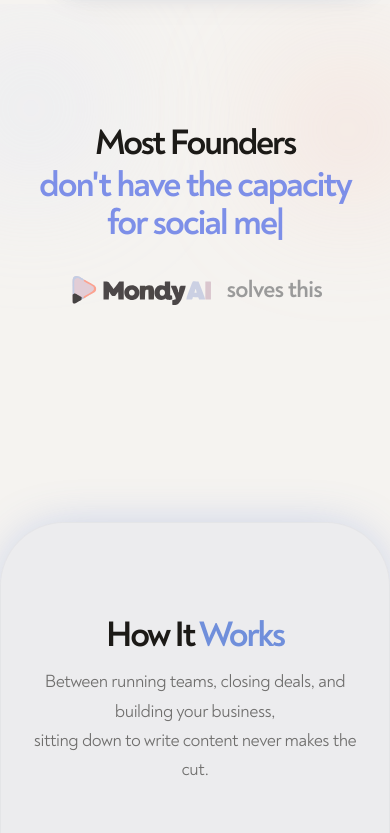
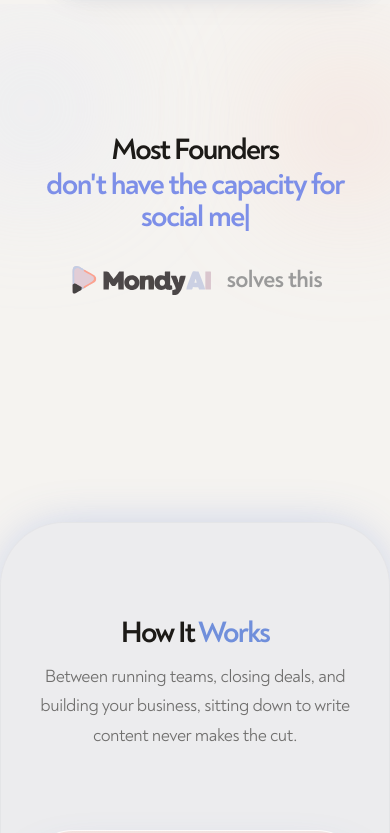
Before and after one commit to TezzeractTeams/Mondy, a Next.js app: page / in a window 390 px wide. Shown: the part 840-1673 px from the top of the page. Built offline with nearby package versions, Linux system fonts and the light colour scheme.

Commit message:
Refactor FAQ and HowItWorks components: Updated layout styles for improved visual consistency and responsiveness. Adjusted heading sizes and spacing to enhance overall user experience across devices.

```diff
--- a/src/components/FAQ.tsx
+++ b/src/components/FAQ.tsx
@@ -37,15 +37,15 @@ export default function FAQ() {
   return (
     <section
       id="faq"
-      className="relative sm:w-[80%] max-w-full shrink-0 mx-auto bg-mondy-surface py-20 px-6 md:px-12 overflow-hidden font-noah"
+      className="relative sm:w-[80%] max-w-full shrink-0 mx-auto bg-mondy-surface pb-20 px-6 md:px-12 overflow-hidden font-noah"
     >
-      <div className={cn(mondyLayout.contentMax, "grid grid-cols-1 md:grid-cols-[1fr_1.5fr] gap-12 items-center")}>
+      <div className={cn(mondyLayout.contentMax, "grid grid-cols-1 md:grid-cols-[1fr_1.5fr] gap-12 items-start")}>
 
         {/* Left Column: Sticky Header & Support Card */}
         <div className="md:sticky  space-y-8">
           <div className="space-y-4">
             <h2 className={mondyType.sectionHeading}>
-              Frequently <br /> Asked <br /> <span className="text-mondy-coral">Questions</span>
+              Frequently  Asked <span className="text-mondy-coral">Questions</span>
             </h2>
           </div>
 
--- a/src/components/HowItWorks.tsx
+++ b/src/components/HowItWorks.tsx
@@ -26,12 +26,12 @@ export default function HowItWorks() {
       <div className="w-80% bg-mondy-accent-deep/5 border border-black/[0.03] rounded-mondy-section py-24 px-6 md:px-16 relative overflow-hidden shadow-mondy-section">
 
         {/* Header */}
-        <div className="text-center mb-20 space-y-4 max-w-3xl mx-auto relative z-10">
+        <div className="text-center mb-20 space-y-4 max-w-xl mx-auto relative z-10">
           <h2 className={mondyType.sectionHeading}>
             How It <span className="text-mondy-accent">Works</span>
           </h2>
           <p className={mondyType.sectionLead}>
-            Between running teams, closing deals, and building your business,<br /> sitting down to
+            Between running teams, closing deals, and building your business, sitting down to
             write content never makes the cut.
           </p>
         </div>
--- a/src/styles/mondy.ts
+++ b/src/styles/mondy.ts
@@ -46,8 +46,11 @@ export const mondyBtn = {
 } as const;
 
 export const mondyType = {
+  sectionHero: cn(
+    "font-noah text-mondy-ink  text-4xl sm:text-5xl md:text-6xl lg:text-7xl font-extrabold tracking-[-0.06em] leading-[0.9]",
+  ),
   sectionHeading: cn(
-    "font-noah text-mondy-ink  text-4xl sm:text-5xl md:text-6xl lg:text-7xl font-extrabold tracking-[-0.06em] leading-[0.9]",
+    "font-noah text-mondy-ink  text-3xl sm:text-4xl md:text-5xl lg:text-6xl font-extrabold tracking-[-0.06em] leading-[0.9]",
   ),
   sectionLead: cn(
     "font-noah text-mondy-ink/60 text-lg md:text-xl font-medium tracking-tight leading-relaxed",
```
